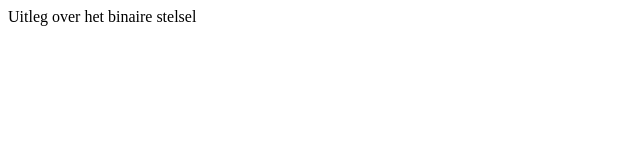
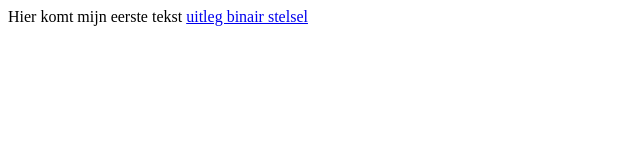
Before and after one commit to JanniePannie123/JanniePannie123.github.io, a plain HTML site: page binairstelsel.html in a window 1280 px wide. Shown: the whole page, without its empty margins (0-640 px from the left). Drawn offline with Linux system fonts and the light colour scheme.

Commit message:
Update binairstelsel.html

```diff
--- a/binairstelsel.html
+++ b/binairstelsel.html
@@ -1,10 +1,13 @@
 <!DOCTYPE html> <!--dit is de homepage van mijn site-->
 <html> <!--dit is het html-element-->
   <head>
-    <title>Binair stelsel</title>
+    <title>Het eerste begin</title>
     <meta charset="utf-8">
   </head>
   <body>
-    Uitleg over het binaire stelsel
+    Hier komt mijn eerste tekst
+
+    <a href="binairstelsel">uitleg binair stelsel</a> <!--link terug naar de homepage-->
+
   </body>
 </html>
```
